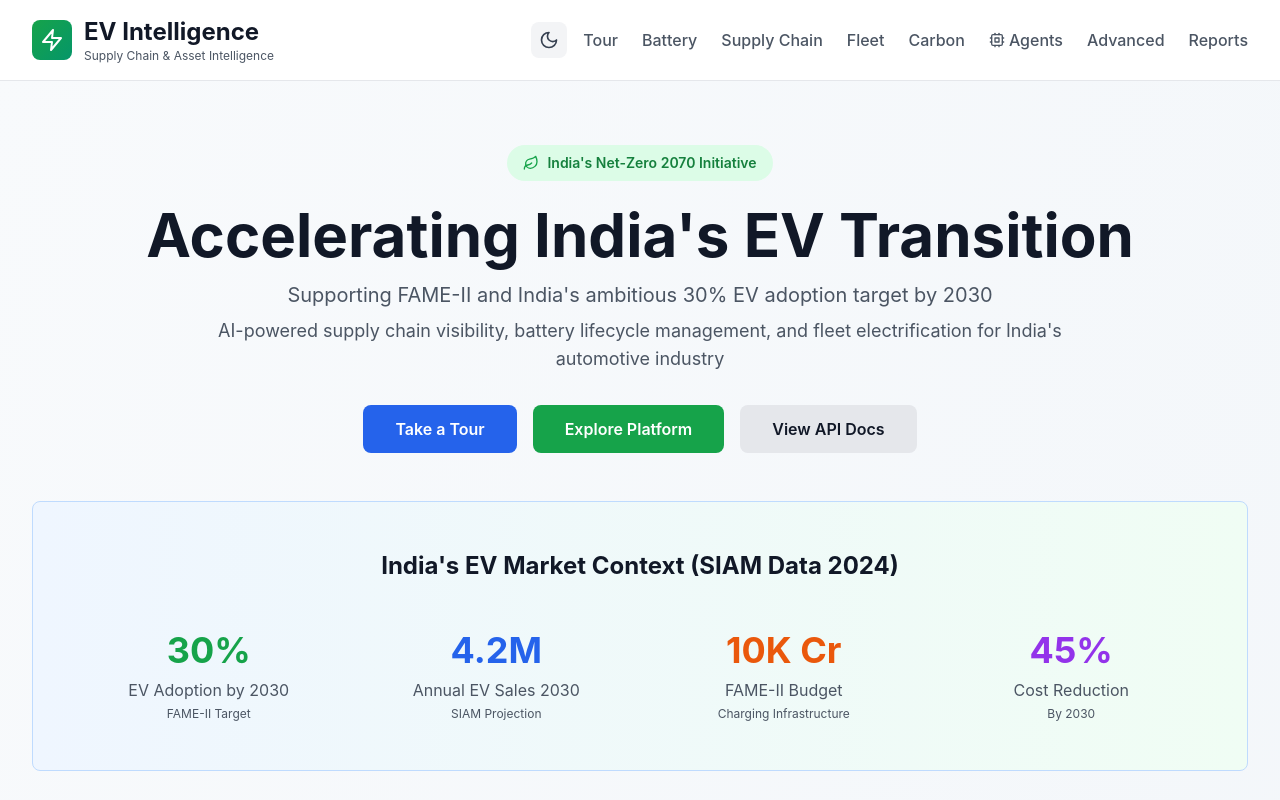
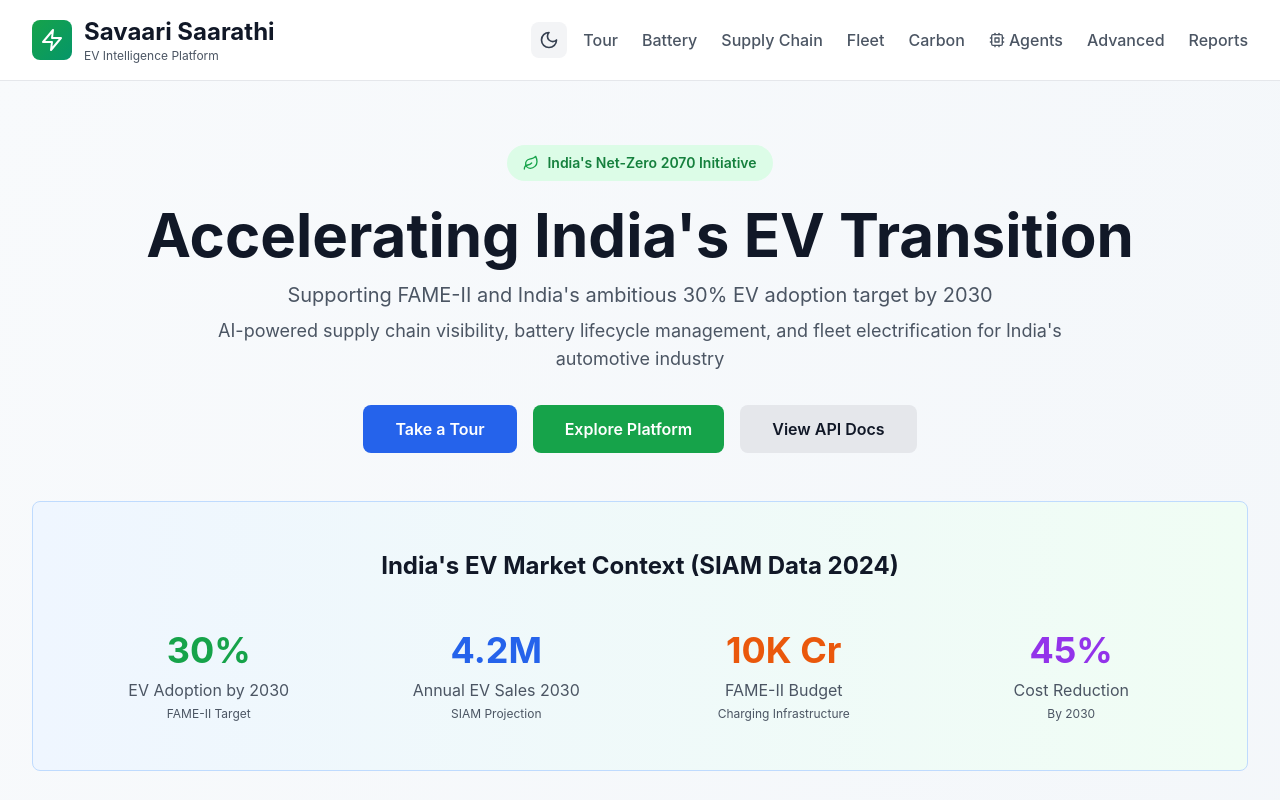
Before and after one commit to shivangiS04/ET-Hackathon, a Next.js app in the folder frontend/: page / in a window 1280 px wide. Shown: the top 800 px of the page. Built offline with nearby package versions, Linux system fonts and the light colour scheme.

Commit message:
minor UI changes

```diff
--- a/frontend/app/layout.tsx
+++ b/frontend/app/layout.tsx
@@ -3,13 +3,13 @@
 import { ThemeProvider } from '@/contexts/ThemeContext'
 
 export const metadata: Metadata = {
-  title: 'EV Intelligence Platform',
-  description: 'AI-powered Supply Chain & Asset Intelligence for Industrial EV Transition',
+  title: 'Savaari Saarathi - EV Intelligence Platform',
+  description: 'Savaari Saarathi - AI-powered Supply Chain & Asset Intelligence for Industrial EV Transition in India',
   viewport: 'width=device-width, initial-scale=1.0, maximum-scale=5.0',
   appleWebApp: {
     capable: true,
     statusBarStyle: 'default',
-    title: 'EV Intelligence',
+    title: 'Savaari Saarathi',
   },
   formatDetection: {
     telephone: false,
--- a/frontend/app/page.tsx
+++ b/frontend/app/page.tsx
@@ -19,8 +19,8 @@
                 <Zap className="w-6 h-6 text-white" />
               </div>
               <div>
-                <h1 className="text-2xl font-bold text-primary">EV Intelligence</h1>
-                <p className="text-xs text-secondary">Supply Chain & Asset Intelligence</p>
+                <h1 className="text-2xl font-bold text-primary">Savaari Saarathi</h1>
+                <p className="text-xs text-secondary">EV Intelligence Platform</p>
               </div>
             </div>
 
```
Also changed, not shown: 1 other file (tests, documents, lock files or other folders).
